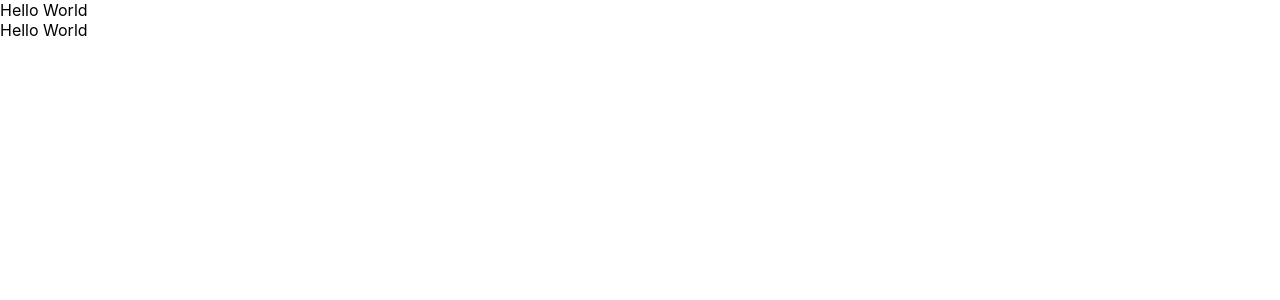
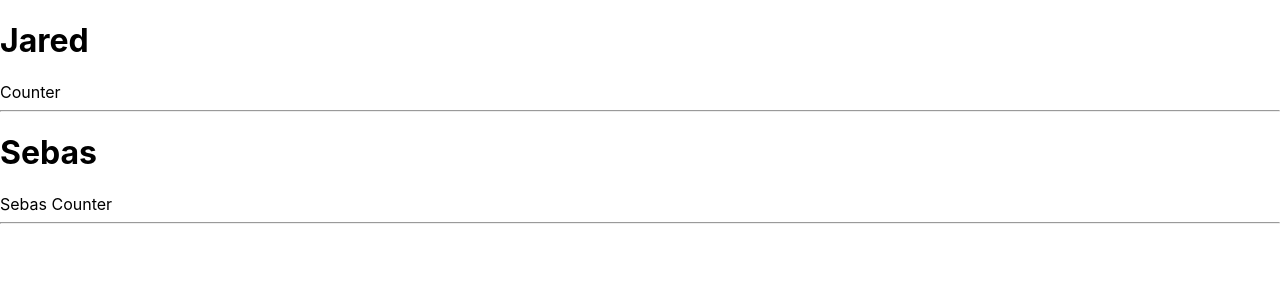
Before and after one commit to jaredjj3/goya, a React (Create React App) app: page / in a window 1280 px wide. Shown: the top 300 px of the page. Built offline with nearby package versions, Linux system fonts and the light colour scheme.

Commit message:
Create the Counter component.

```diff
--- a/public/index.html
+++ b/public/index.html
@@ -25,8 +25,12 @@
     <noscript>
       You need to enable JavaScript to run this app.
     </noscript>
+    <h1>Jared</h1>
     <div id="jared"></div>
+    <hr />
+    <h1>Sebas</h1>
     <div id="sebas"></div>
+    <hr />
     <!--
       This HTML file is a template.
       If you open it directly in the browser, you will see an empty page.
--- a/src/jared/App.js
+++ b/src/jared/App.js
@@ -1,10 +1,11 @@
 import React, { Component } from 'react';
+import Counter from './components/counter';
 
 class App extends Component {
   render() {
     return (
       <div className="App">
-        Hello World
+        <Counter />
       </div>
     );
   }
--- /dev/null
+++ b/src/jared/components/counter/Counter.js
@@ -0,0 +1,13 @@
+import React, { Component } from 'react';
+
+class Counter extends Component {
+  render() {
+    return (
+      <div>
+        Counter
+      </div>
+    );
+  }
+}
+
+export default Counter;
--- /dev/null
+++ b/src/jared/components/counter/index.js
@@ -0,0 +1 @@
+export { default } from './Counter';
--- a/src/sebas/App.js
+++ b/src/sebas/App.js
@@ -1,10 +1,11 @@
 import React, { Component } from 'react';
+import Counter from './components/counter';
 
 class App extends Component {
   render() {
     return (
       <div className="App">
-        Hello World
+        <Counter />
       </div>
     );
   }
--- /dev/null
+++ b/src/sebas/components/counter/Counter.js
@@ -0,0 +1,13 @@
+import React, { Component } from 'react';
+
+class Counter extends Component {
+  render() {
+    return (
+      <div>
+        Sebas Counter
+      </div>
+    );
+  }
+}
+
+export default Counter;
--- /dev/null
+++ b/src/sebas/components/counter/index.js
@@ -0,0 +1 @@
+export { default } from './Counter';
```
